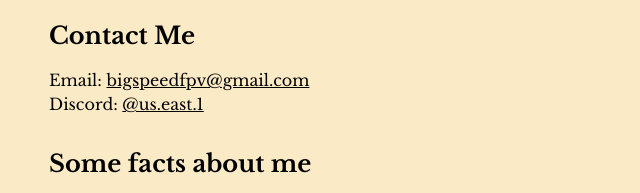
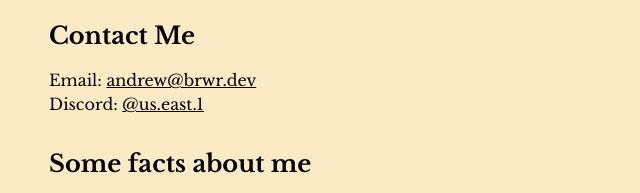
Before and after one commit to bigspeedfpv/home, an Astro site: page / in a window 1280 px wide. Shown: the part 368-561 px from the top of the page, 264-904 px from the left. Built offline with nearby package versions, Linux system fonts and the light colour scheme; Astro itself is replaced by a stand-in of ours; no server answers; a web font is replaced by a local one.

Commit message:
chore: update contact email

```diff
--- a/src/pages/index.mdx
+++ b/src/pages/index.mdx
@@ -16,7 +16,7 @@ lots of languages, including **Rust**, **TypeScript**, **Go**, and **Kotlin**.
 Check out my <Link href="https://github.com/bigspeedfpv">**GitHub**</Link> to see some of my projects!
 
 # Contact Me
-Email: [bigspeedfpv@gmail.com](mailto:bigspeedfpv@gmail.com) \
+Email: [andrew@brwr.dev](mailto:andrew@brwr.dev) \
 Discord: <Link href="https://discord.com/users/277822562116042753">@us.east.1</Link>
 
 # Some facts about me
```
